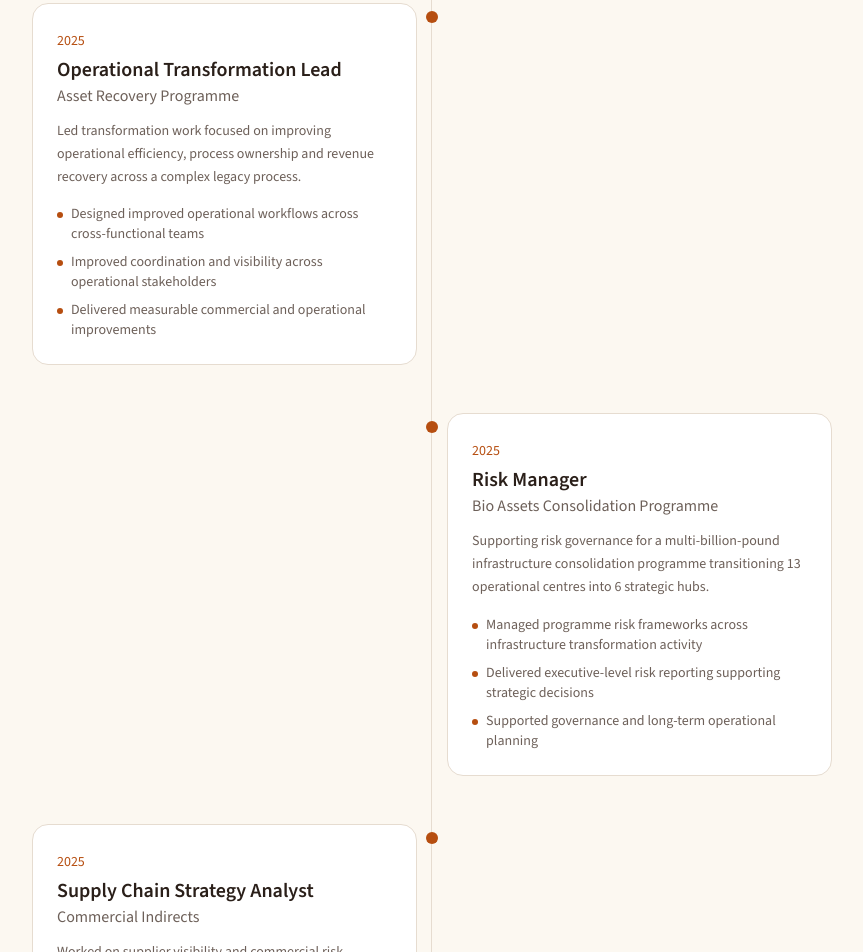
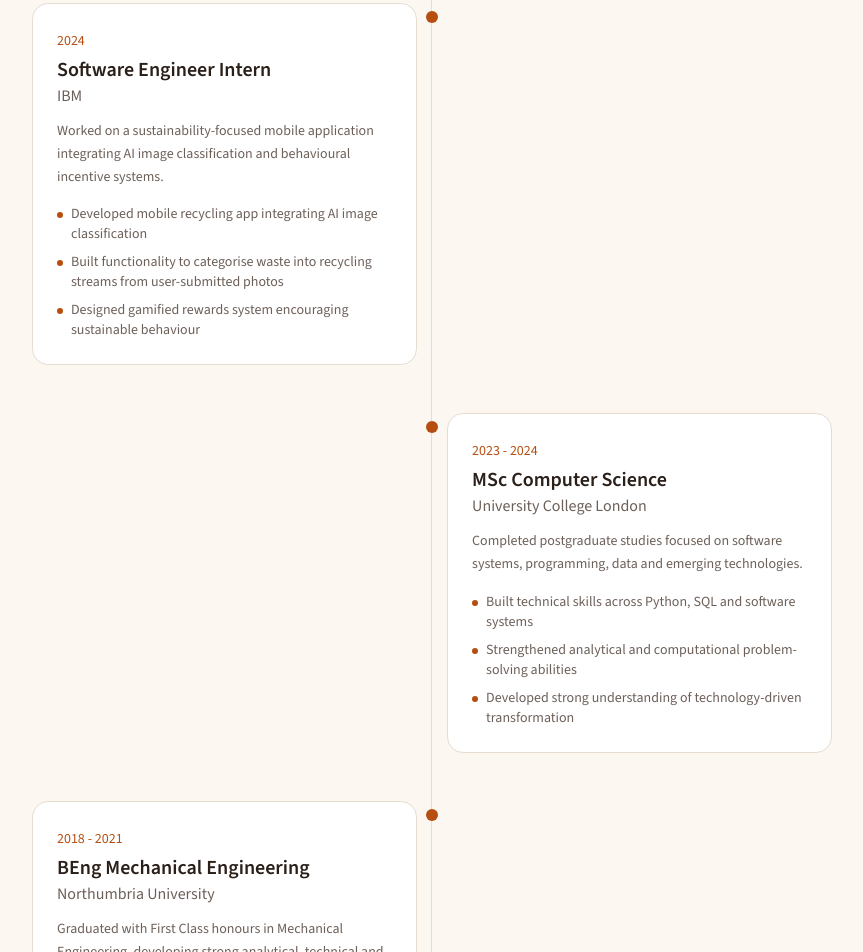
Before and after one commit to seunnnnnnnnn/personal-web, a Next.js app: page / in a window 1280 px wide. Shown: the part 4240-5192 px from the top of the page, without its empty margins (208-1071 px from the left). Built offline with nearby package versions, Linux system fonts and the light colour scheme; a web font is replaced by a local one.

Commit message:
Update experience-section.tsx

```diff
--- a/components/experience-section.tsx
+++ b/components/experience-section.tsx
@@ -9,45 +9,6 @@ const experiences = [
       "Redesigned a legacy asset recovery process reducing cycle time from 500 days to 90 days (82% improvement)",
       "Helped increase revenue recovery capacity from £600k to £1.1M through scalable operational redesign",
       "Supported infrastructure delivery programmes alongside major contractors including Costain, Jacobs and Mott MacDonald",
-    ],
-  },
-
-  {
-    role: "Operational Transformation Lead",
-    company: "Asset Recovery Programme",
-    period: "2025",
-    description:
-      "Led transformation work focused on improving operational efficiency, process ownership and revenue recovery across a complex legacy process.",
-    achievements: [
-      "Designed improved operational workflows across cross-functional teams",
-      "Improved coordination and visibility across operational stakeholders",
-      "Delivered measurable commercial and operational improvements",
-    ],
-  },
-
-  {
-    role: "Risk Manager",
-    company: "Bio Assets Consolidation Programme",
-    period: "2025",
-    description:
-      "Supporting risk governance for a multi-billion-pound infrastructure consolidation programme transitioning 13 operational centres into 6 strategic hubs.",
-    achievements: [
-      "Managed programme risk frameworks across infrastructure transformation activity",
-      "Delivered executive-level risk reporting supporting strategic decisions",
-      "Supported governance and long-term operational planning",
-    ],
-  },
-
-  {
-    role: "Supply Chain Strategy Analyst",
-    company: "Commercial Indirects",
-    period: "2025",
-    description:
-      "Worked on supplier visibility and commercial risk initiatives across a £2.5B procurement environment.",
-    achievements: [
-      "Designed supply chain mapping framework across Tier 1–4 suppliers",
-      "Improved supplier visibility and proactive risk identification",
-      "Strengthened understanding of procurement, contractor ecosystems and commercial operations",
     ],
   },
 
```
